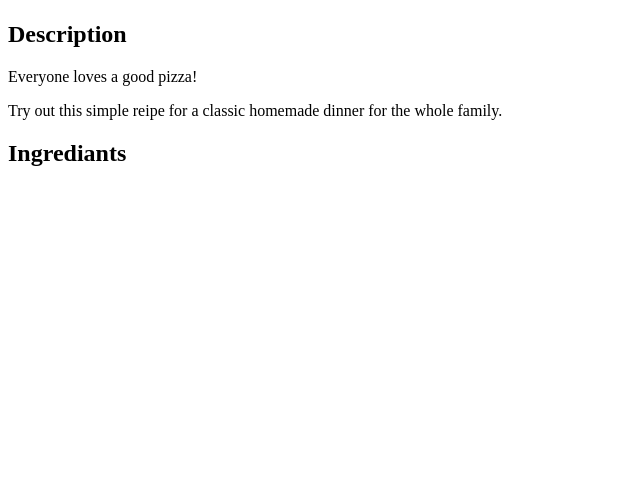
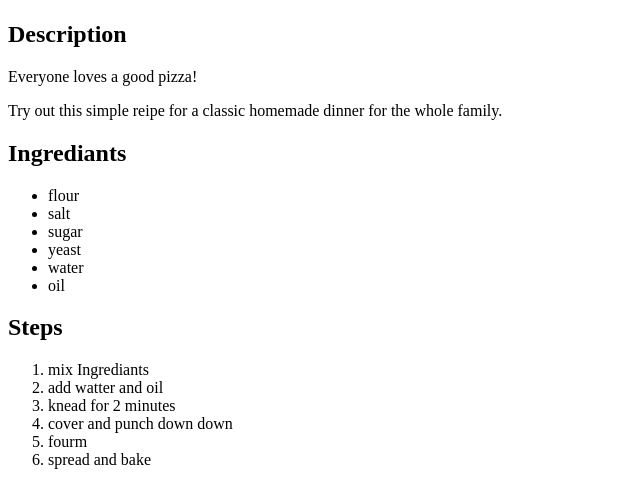
Before and after one commit to sleepyelectricsheep/odin-recipes, a plain HTML site: page recipes/pizza.html in a window 1280 px wide. Shown: the part 99-602 px from the top of the page, without its empty margins (0-640 px from the left). Drawn offline with Linux system fonts and the light colour scheme.

Commit message:
add ordered list

```diff
--- a/recipes/pizza.html
+++ b/recipes/pizza.html
@@ -11,6 +11,23 @@
     <p>Everyone loves a good pizza! </p>
     <p>Try out this simple reipe for a classic homemade dinner for the whole family.</p>
     <p><h2>Ingrediants</h2></p>
+    <ul>
+        <li>flour</li>
+        <li>salt</li>
+        <li>sugar</li>
+        <li>yeast</li>
+        <li>water</li>
+        <li>oil</li>
+    </ul>
+    <p><h2>Steps</h2></p>
+    <ol>
+        <li> mix Ingrediants</li>
+        <li>add watter and oil</li>
+        <li>knead for 2 minutes</li>
+        <li>cover and punch down down</li>
+        <li>fourm</li>
+        <li>spread and bake</li>
+    </ol>
 
 
 
```
